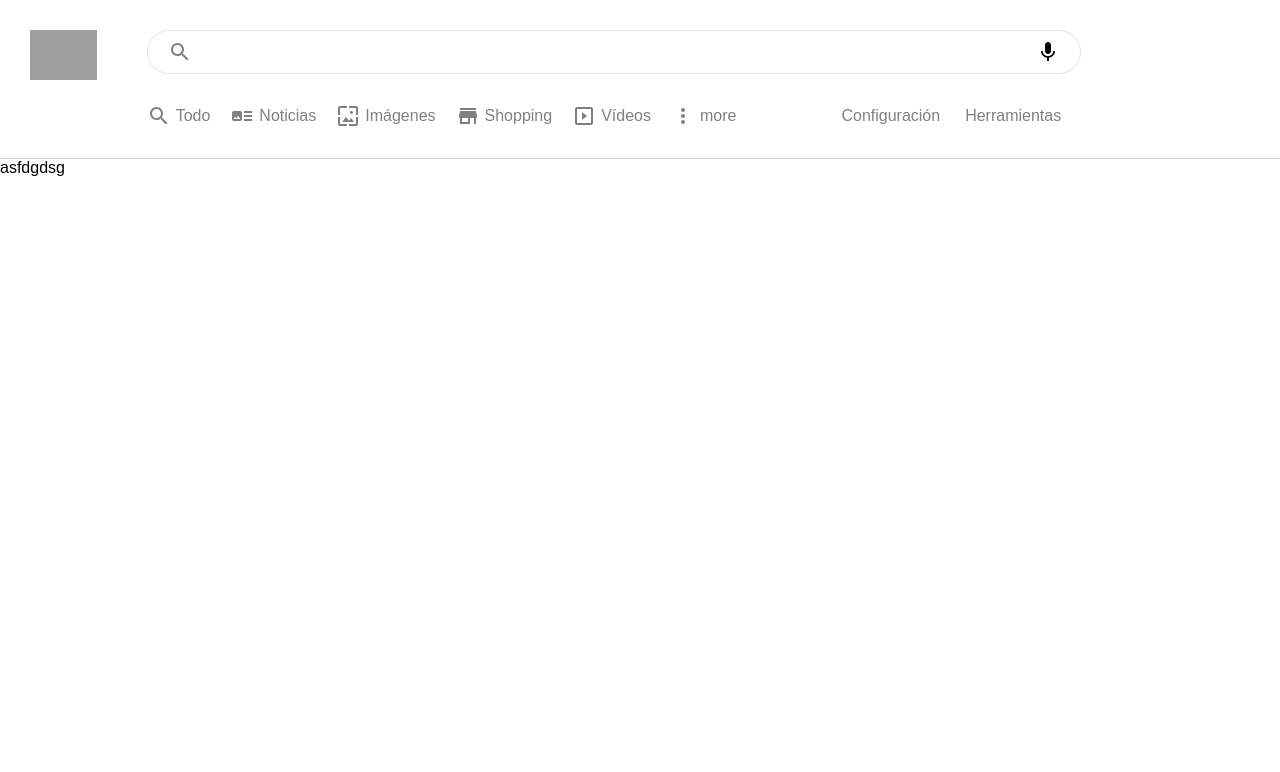
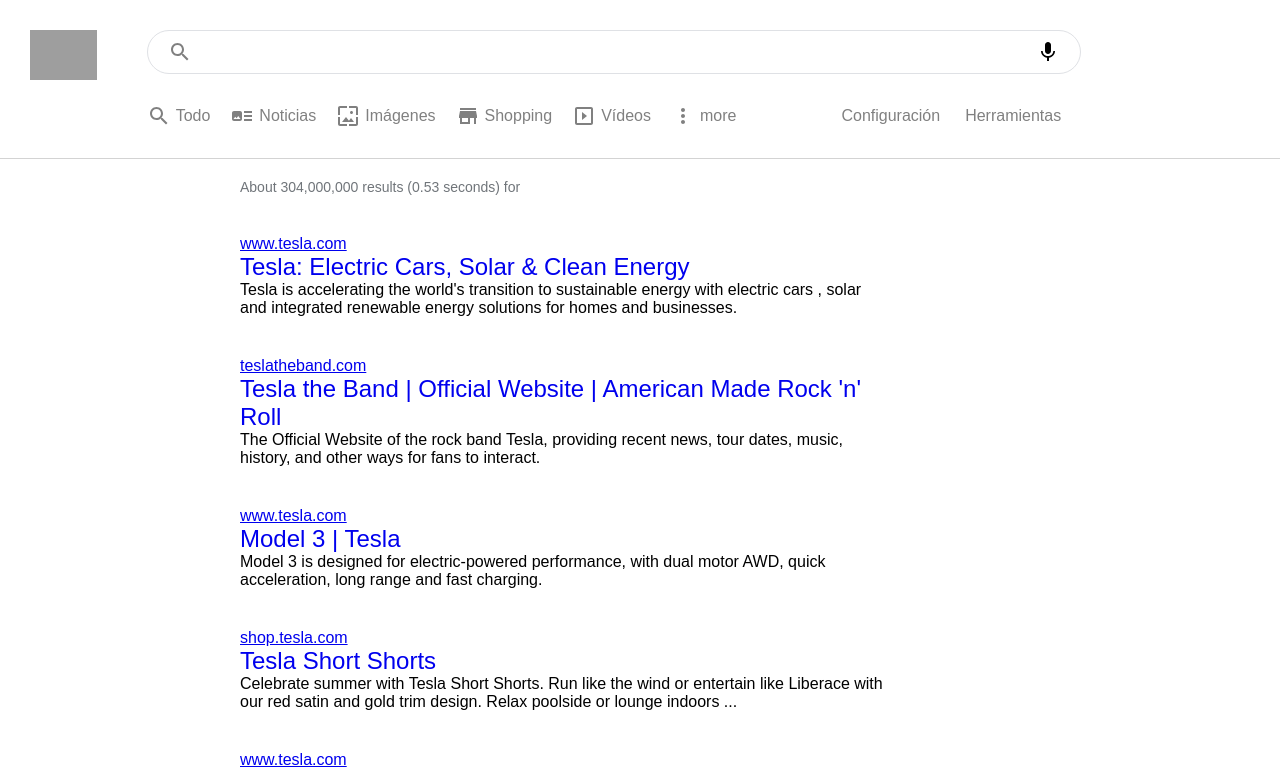
Before and after one commit to doyo91/google-clone-react, a React (Create React App) app: page /search in a window 1280 px wide. Shown: the top 772 px of the page. Built offline with nearby package versions, Linux system fonts and the light colour scheme; no server answers; grey boxes are pictures that could not be loaded.

Commit message:
Add results

```diff
--- a/src/pages/SearchPage/SearchPage.css
+++ b/src/pages/SearchPage/SearchPage.css
@@ -46,3 +46,27 @@
 .searchPage__option a {
   margin-left: 5px;
 }
+
+/* Results */
+.searchPage__results {
+  max-width: 650px;
+  margin-bottom: 100px;
+  margin-top: 20px;
+  margin-left: 240px;
+}
+.searchPage__resultCount {
+  color: #70757a;
+  font-size: 14px;
+}
+.searchPage__result {
+  margin: 40px 0;
+}
+.searchPage__resultTitle {
+  text-decoration: none;
+}
+.searchPage__resultTitle > h2 {
+  font-weight: 500;
+}
+.searchPage__resultTitle:hover {
+  text-decoration: underline;
+}
--- a/src/pages/SearchPage/index.js
+++ b/src/pages/SearchPage/index.js
@@ -72,7 +72,25 @@
           </div>
         </div>
       </div>
-      <div className="searchPage__results">asfdgdsg</div>
+
+      {true && (
+        <div className="searchPage__results">
+          <p className="searchPage__resultCount">
+            About {data?.searchInformation.formattedTotalResults} results (
+            {data?.searchInformation.formattedSearchTime} seconds) for {term}
+          </p>
+
+          {data?.items.map((item) => (
+            <div className="searchPage__result">
+              <a href={item.link}>{item.displayLink}</a>
+              <a href={item.link} className="searchPage__resultTitle">
+                <h2>{item.title}</h2>
+              </a>
+              <p className="searchPage__resultSnippet">{item.snippet}</p>
+            </div>
+          ))}
+        </div>
+      )}
     </div>
   );
 };
```
